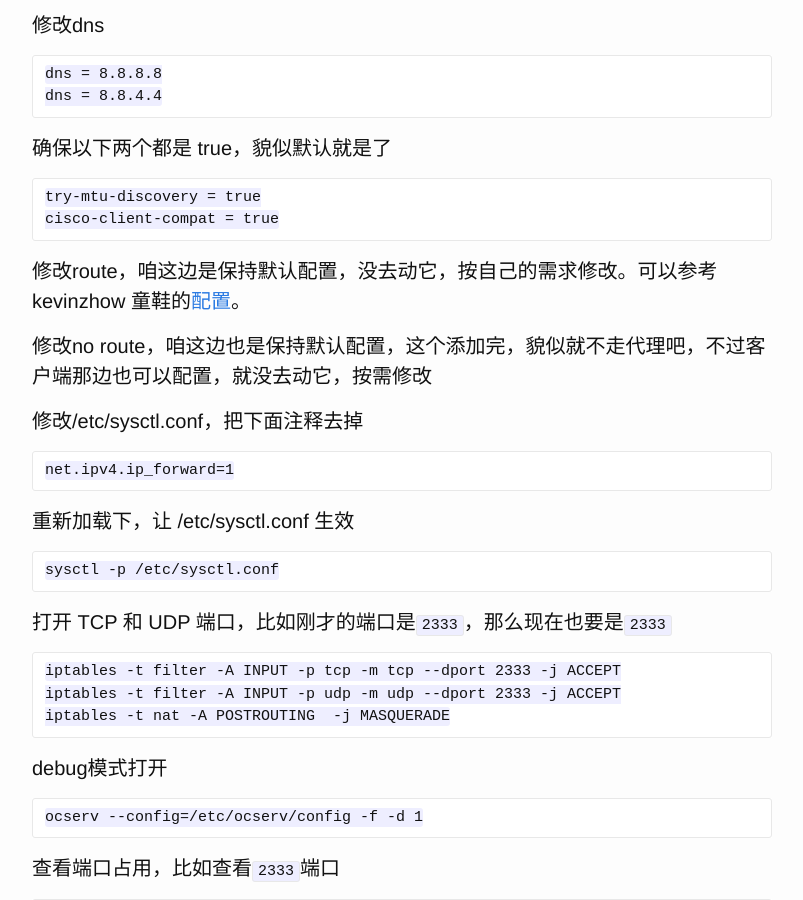
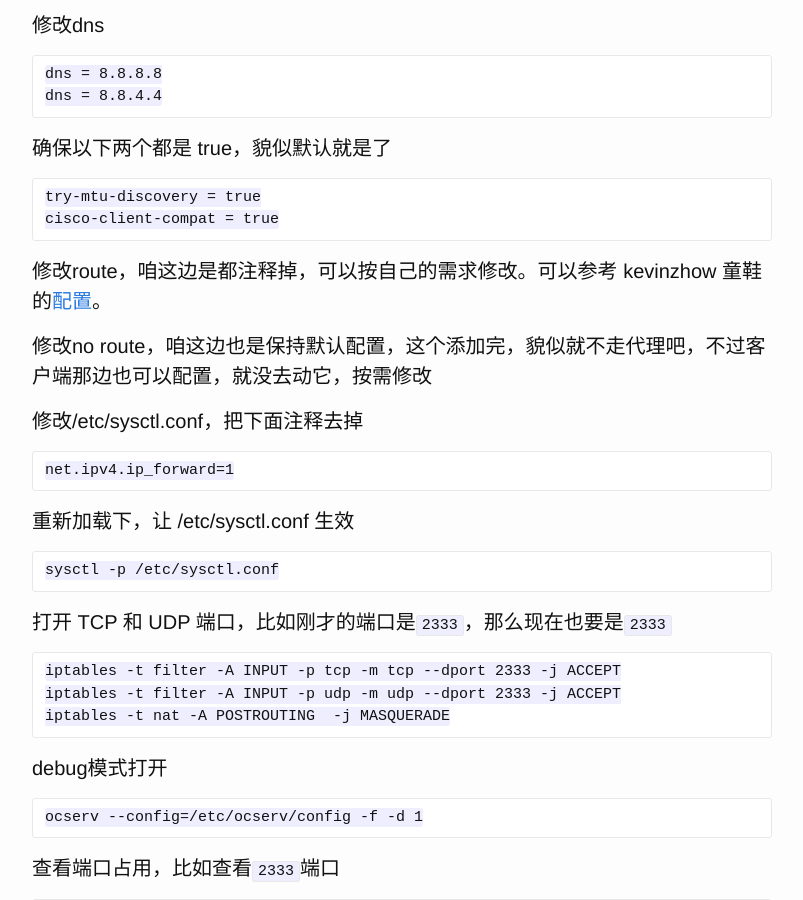
Before and after one commit to ohcrider/ohcrider.github.io, a Jekyll site: the page built from _posts/2015-08-16-ubuntu-ocserv-deploy.markdown, in a window 1280 px wide and 900 px high, scrolled down 3785 px. Shown: the whole window, without its empty margins (238-1041 px from the left). Built offline with Jekyll 4.4.1, drawn with Linux system fonts in a browser that asks for light colours; comment, search, counter and statistics services are not loaded.

Commit message:
upate post

```diff
--- a/_posts/2015-08-16-ubuntu-ocserv-deploy.markdown
+++ b/_posts/2015-08-16-ubuntu-ocserv-deploy.markdown
@@ -140,7 +140,7 @@ vultr东京🐔🏠的速度还不错。
     try-mtu-discovery = true
     cisco-client-compat = true
 
-####修改route，咱这边是保持默认配置，没去动它，按自己的需求修改。可以参考 kevinzhow 童鞋的[配置](https://gist.github.com/kevinzhow/9661732)。
+####修改route，咱这边是都注释掉，可以按自己的需求修改。可以参考 kevinzhow 童鞋的[配置](https://gist.github.com/kevinzhow/9661732)。
 
 ####修改no route，咱这边也是保持默认配置，这个添加完，貌似就不走代理吧，不过客户端那边也可以配置，就没去动它，按需修改
 
```
